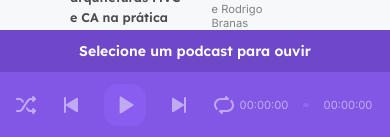
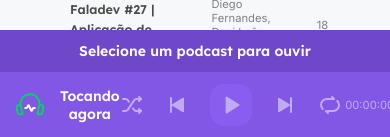
Before and after one commit to SrWess/Podcastr-NLW5, a Next.js app: page / in a window 390 px wide. Shown: the part 704-841 px from the top of the page. Built offline with nearby package versions, Linux system fonts and the light colour scheme; data requests are answered from the project's data file; grey boxes are pictures that could not be loaded.

Commit message:
Fix Header and Main

```diff
--- a/src/components/Header/styles.module.scss
+++ b/src/components/Header/styles.module.scss
@@ -20,8 +20,9 @@
   }
 
   @media (max-width: 1080px) {
-    position: fixed;
+    position: sticky;
     top: 0;
     width: 100%;
+    z-index: 999;
   }
 }
--- a/src/components/Player/index.tsx
+++ b/src/components/Player/index.tsx
@@ -65,14 +65,10 @@ export default function Player() {
 
   return (
     <div className={styles.playerContainer}>
-      {episode ? (
-        <header>
-          <img src="/playing.svg" alt="Tocando agora" />
-          <strong>Tocando agora</strong>
-        </header>
-      ) : (
-        ""
-      )}
+      <header>
+        <img src="/playing.svg" alt="Tocando agora" />
+        <strong>Tocando agora</strong>
+      </header>
 
       {episode ? (
         <div className={styles.currentEpisode}>
--- a/src/styles/app.module.scss
+++ b/src/styles/app.module.scss
@@ -4,6 +4,10 @@
   main {
     flex: 1;
     width: 70%;
+
+    @media (max-width: 1080px) {
+      width: 100%;
+    }
   }
 
   @media (max-width: 1080px) {
```
